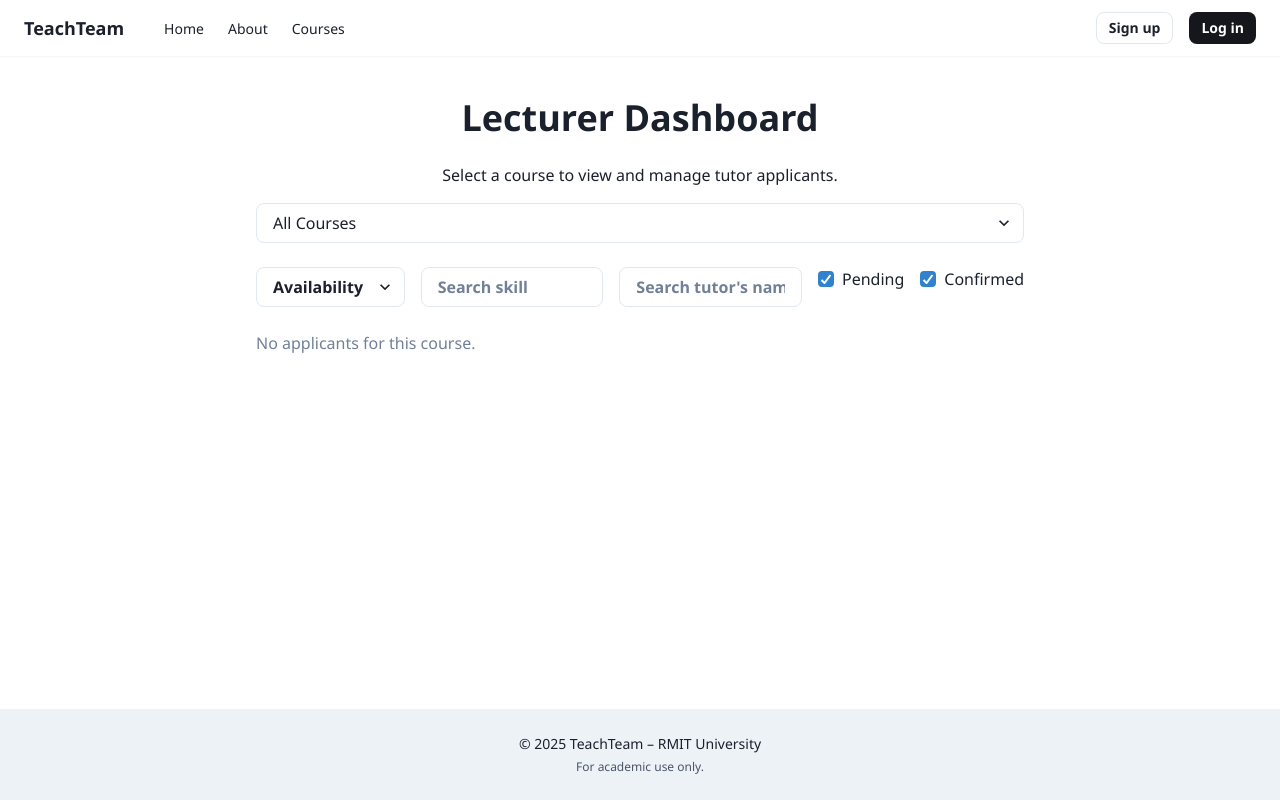
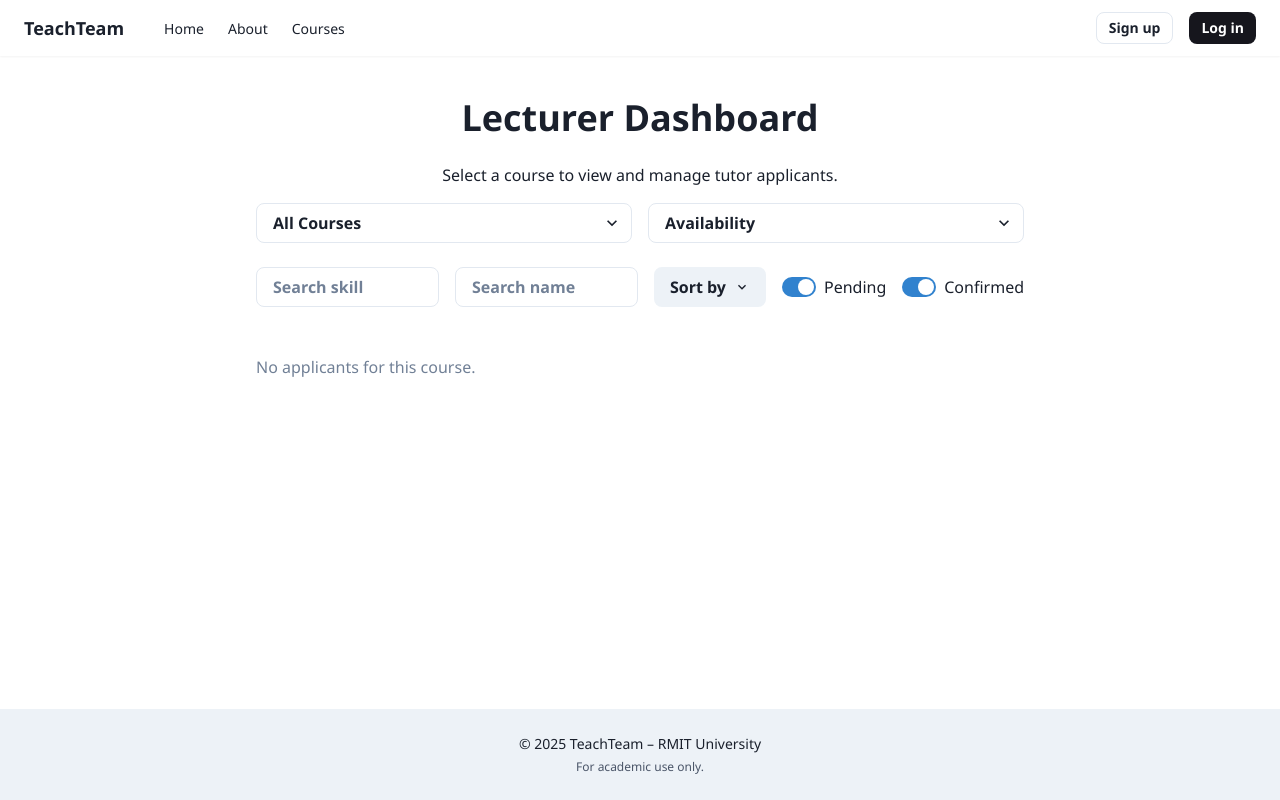
Before and after one commit to minghsuan0317/techteam-react-ts, a Next.js app: page /lecturer in a window 1280 px wide. Built offline with nearby package versions, Linux system fonts and the light colour scheme.

Commit message:
Add function to sort tutors and improve UI layout

```diff
--- a/src/pages/lecturer.tsx
+++ b/src/pages/lecturer.tsx
@@ -1,4 +1,6 @@
 import { useState, useEffect } from "react";
+import { ChevronDownIcon } from "@chakra-ui/icons";
+
 import ApplicantCard from "../components/ApplicantCard";
 import {
   Box,
@@ -8,7 +10,12 @@ import {
   Select,
   Stack,
   Input,
-  Checkbox,
+  Menu,
+  MenuButton,
+  MenuList,
+  MenuItem,
+  Switch,
+  Flex,
 } from "@chakra-ui/react";
 
 // Applicant type definition
@@ -44,6 +51,7 @@ export default function LecturerPage() {
   const [finalSelected, setFinalSelected] = useState<Applicant[]>([]);
   const [showPending, setShowPending] = useState(true);
   const [showConfirmed, setShowConfirmed] = useState(true);
+  const [sortField, setSortField] = useState<string>("");
 
   // When tha page open, read the data in localStorage
   useEffect(() => {
@@ -147,6 +155,15 @@ export default function LecturerPage() {
       !finalSelected.some((a) => a.id === app.id)
   );
 
+  const sortedApplicants = [...filteredApplicants].sort((a, b) => {
+    if (!sortField) return 0;
+    const aValue =
+      a[sortField as keyof Applicant]?.toString().toLowerCase() || "";
+    const bValue =
+      b[sortField as keyof Applicant]?.toString().toLowerCase() || "";
+    return aValue.localeCompare(bValue);
+  });
+
   const filteredConfirmed = finalSelected
     .filter((app) => applyFilters(app) && showConfirmed)
     .sort((a, b) => (a.rank || 999) - (b.rank || 999));
@@ -161,10 +178,13 @@ export default function LecturerPage() {
         Select a course to view and manage tutor applicants.
       </Text>
 
+      <Stack direction="row" spacing={4} mb={6} width="100%">
         <Select
           value={selectedCourse}
           onChange={(e) => setSelectedCourse(e.target.value)}
-        mb={6}
+          width="auto"
+          flex="1"
+          fontWeight="semibold"
         >
           <option value="ALL">All Courses</option>
           {courses.map((course) => (
@@ -174,8 +194,6 @@ export default function LecturerPage() {
           ))}
         </Select>
 
-      {/* Advanced Filter */}
-      <Stack direction="row" spacing={4} mb={6} width="100%">
         {/* Availability Filter */}
         <Select
           placeholder="Availability"
@@ -188,7 +206,11 @@ export default function LecturerPage() {
           <option value="Part Time">Part Time</option>
           <option value="Full Time">Full Time</option>
         </Select>
+      </Stack>
 
+      {/* Advanced Filter */}
+      <Stack spacing={4} mb={6}>
+        <Stack direction="row" spacing={4} mb={6} width="100%">
           {/* Skill Filter */}
           <Input
             placeholder="Search skill"
@@ -201,29 +223,48 @@ export default function LecturerPage() {
 
           {/* Name Filter */}
           <Input
-          placeholder="Search tutor's name"
+            placeholder="Search name"
             value={searchName}
             onChange={(e) => setSearchName(e.target.value.trim())}
             width="auto"
             flex="1"
             fontWeight="semibold"
-          w="350px"
           />
 
+          {/* Sort the applicants’ list by course name and availability */}
+          <Menu>
+            <MenuButton as={Button} rightIcon={<ChevronDownIcon />}>
+              Sort by
+            </MenuButton>
+            <MenuList>
+              <MenuItem onClick={() => setSortField("course")}>Course</MenuItem>
+              <MenuItem onClick={() => setSortField("availability")}>
+                Availability
+              </MenuItem>
+            </MenuList>
+          </Menu>
+
           {/* Status Filter */}
-        <Stack direction="row" spacing={4} mb={4}>
-          <Checkbox
+          <Flex gap={4} align="center">
+            <Flex align="center" gap={2}>
+              <Switch
                 isChecked={showPending}
                 onChange={() => setShowPending(!showPending)}
-          >
-            Pending
-          </Checkbox>
-          <Checkbox
+                colorScheme="blue"
+                id="pending-switch"
+              />
+              <label htmlFor="pending-switch">Pending</label>
+            </Flex>
+            <Flex align="center" gap={2}>
+              <Switch
                 isChecked={showConfirmed}
                 onChange={() => setShowConfirmed(!showConfirmed)}
-          >
-            Confirmed
-          </Checkbox>
+                colorScheme="blue"
+                id="confirmed-switch"
+              />
+              <label htmlFor="confirmed-switch">Confirmed</label>
+            </Flex>
+          </Flex>
         </Stack>
       </Stack>
 
@@ -238,9 +279,7 @@ export default function LecturerPage() {
           <Heading size="md" mb={4}>
             Pending Applicants
           </Heading>
-          {[...filteredApplicants]
-            .sort((a, b) => (a.rank || 999) - (b.rank || 999))
-            .map((applicant) => (
+          {sortedApplicants.map((applicant) => (
             <ApplicantCard
               key={applicant.id}
               applicant={applicant}
@@ -257,7 +296,7 @@ export default function LecturerPage() {
       {showConfirmed && finalSelected.length > 0 && (
         <Box mt={10}>
           <Heading size="md" mb={4}>
-            Confirmed Applicants
+            Confirmed Applicants (Sorted by Rank)
           </Heading>
 
           {filteredConfirmed.map((applicant) => (
```
Lines whose indentation alone changed are shown as unchanged.
